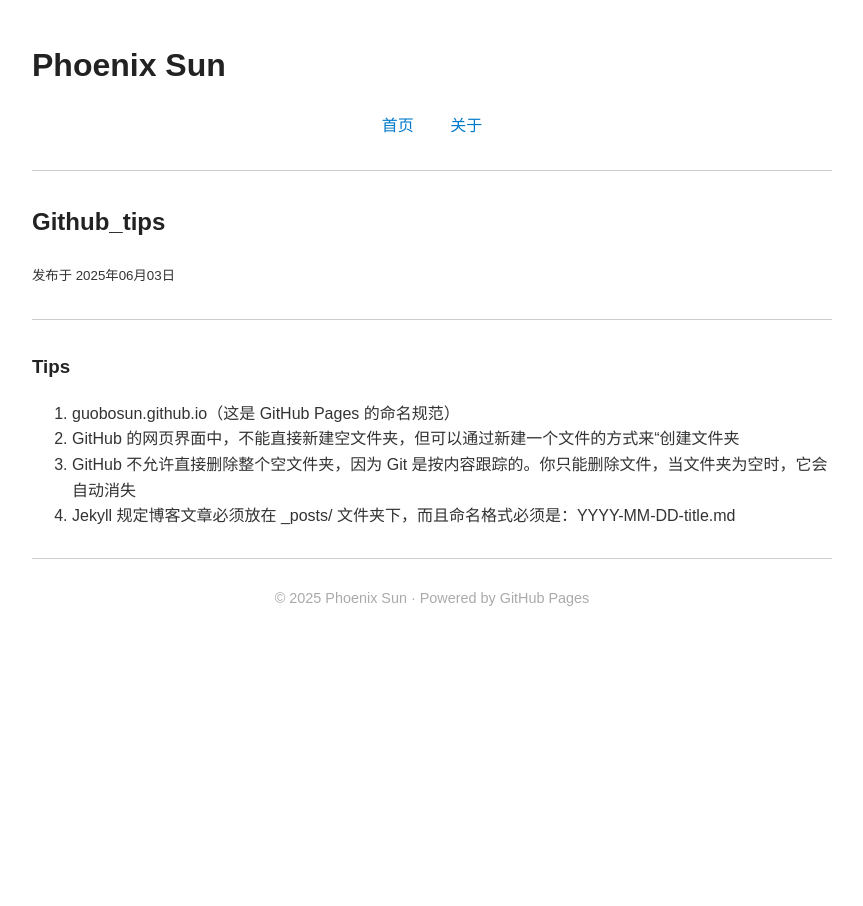
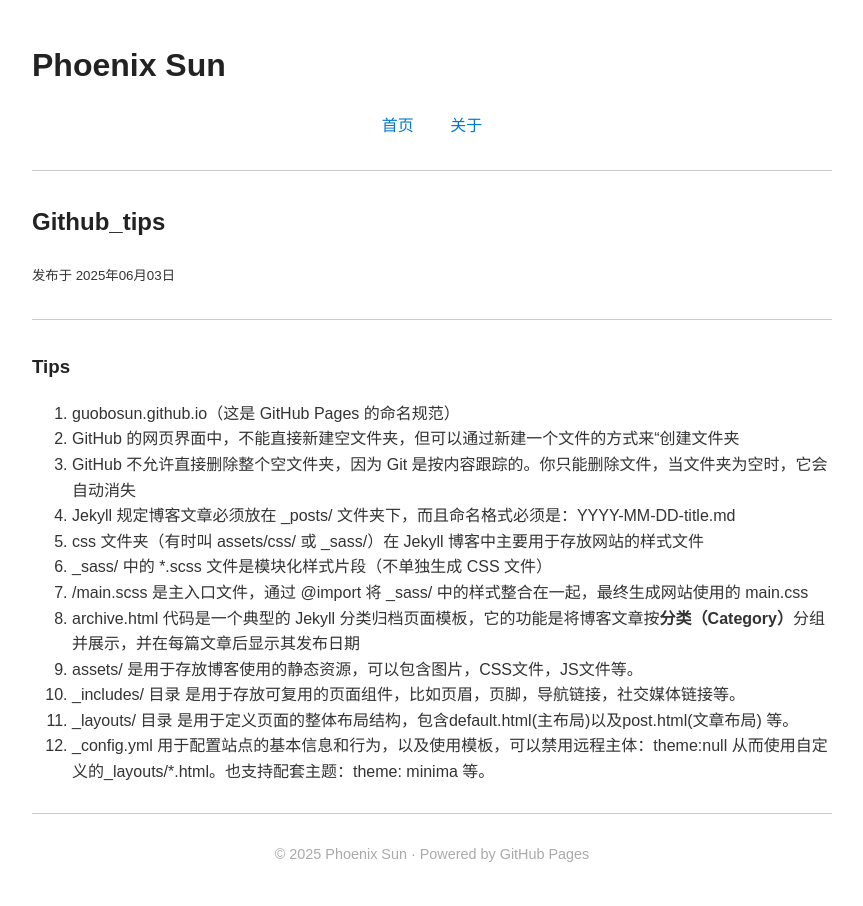
Before and after one commit to guobosun/guobosun.github.io, a Jekyll site: the page built from _posts/2025-06-03-Github_tips.md, in a window 1280 px wide. Shown: the whole page, without its empty margins (208-1071 px from the left). Built offline with Jekyll 4.4.1, drawn with Linux system fonts in a browser that asks for light colours; our own code applies the rules of GitHub Pages for plain Markdown files.

Commit message:
Update 2025-06-03-Github_tips.md

```diff
--- a/_posts/2025-06-03-Github_tips.md
+++ b/_posts/2025-06-03-Github_tips.md
@@ -3,3 +3,11 @@
 2. GitHub 的网页界面中，不能直接新建空文件夹，但可以通过新建一个文件的方式来“创建文件夹
 3. GitHub 不允许直接删除整个空文件夹，因为 Git 是按内容跟踪的。你只能删除文件，当文件夹为空时，它会自动消失
 4. Jekyll 规定博客文章必须放在 _posts/ 文件夹下，而且命名格式必须是：YYYY-MM-DD-title.md
+5. css 文件夹（有时叫 assets/css/ 或 _sass/）在 Jekyll 博客中主要用于存放网站的样式文件
+6. _sass/ 中的 *.scss 文件是模块化样式片段（不单独生成 CSS 文件）
+7. /main.scss 是主入口文件，通过 @import 将 _sass/ 中的样式整合在一起，最终生成网站使用的 main.css
+8. archive.html 代码是一个典型的 Jekyll 分类归档页面模板，它的功能是将博客文章按**分类（Category）**分组并展示，并在每篇文章后显示其发布日期
+9. assets/ 是用于存放博客使用的静态资源，可以包含图片，CSS文件，JS文件等。
+10. _includes/ 目录 是用于存放可复用的页面组件，比如页眉，页脚，导航链接，社交媒体链接等。
+11. _layouts/ 目录 是用于定义页面的整体布局结构，包含default.html(主布局)以及post.html(文章布局) 等。
+12. _config.yml 用于配置站点的基本信息和行为，以及使用模板，可以禁用远程主体：theme:null 从而使用自定义的_layouts/*.html。也支持配套主题：theme: minima 等。
```
